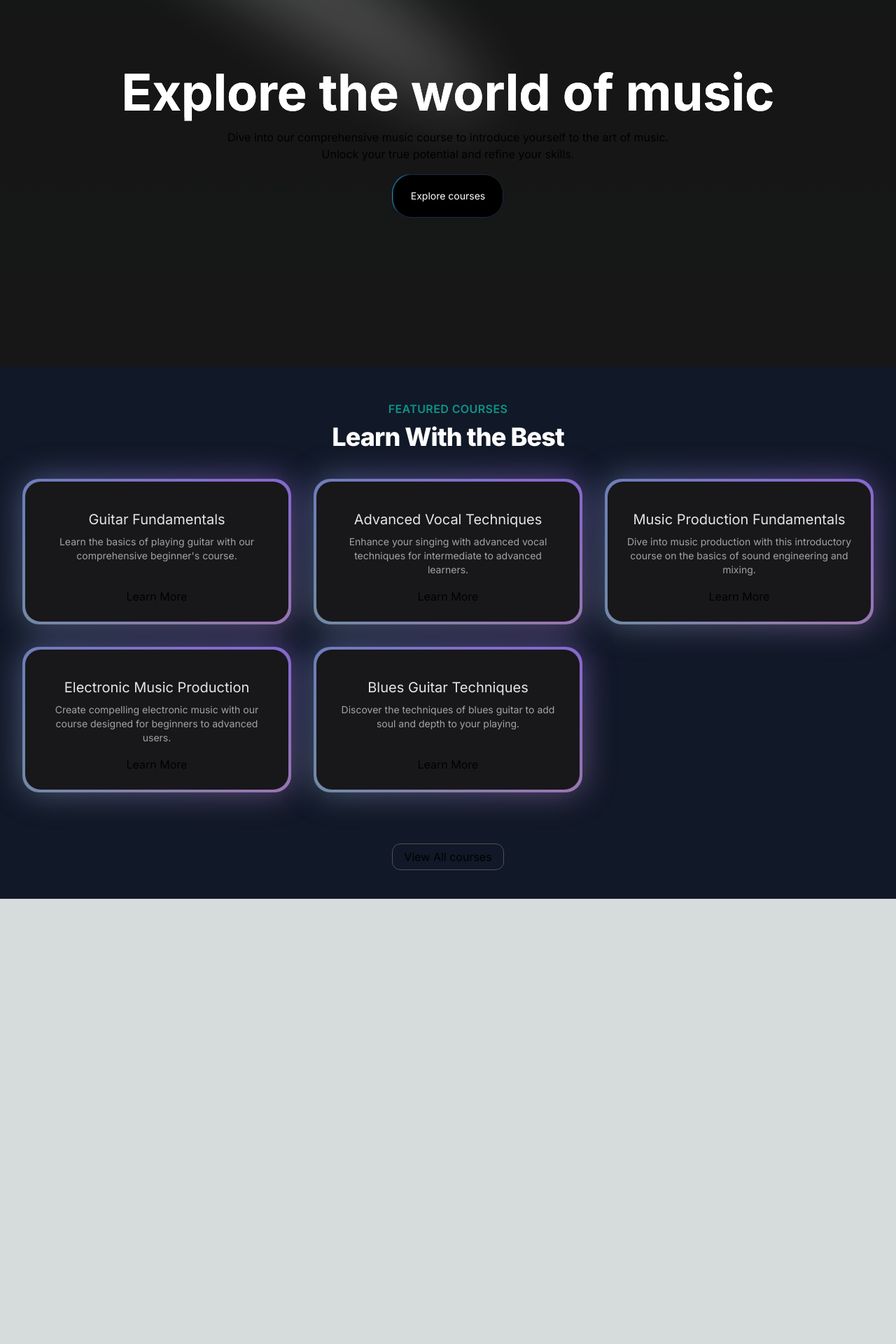
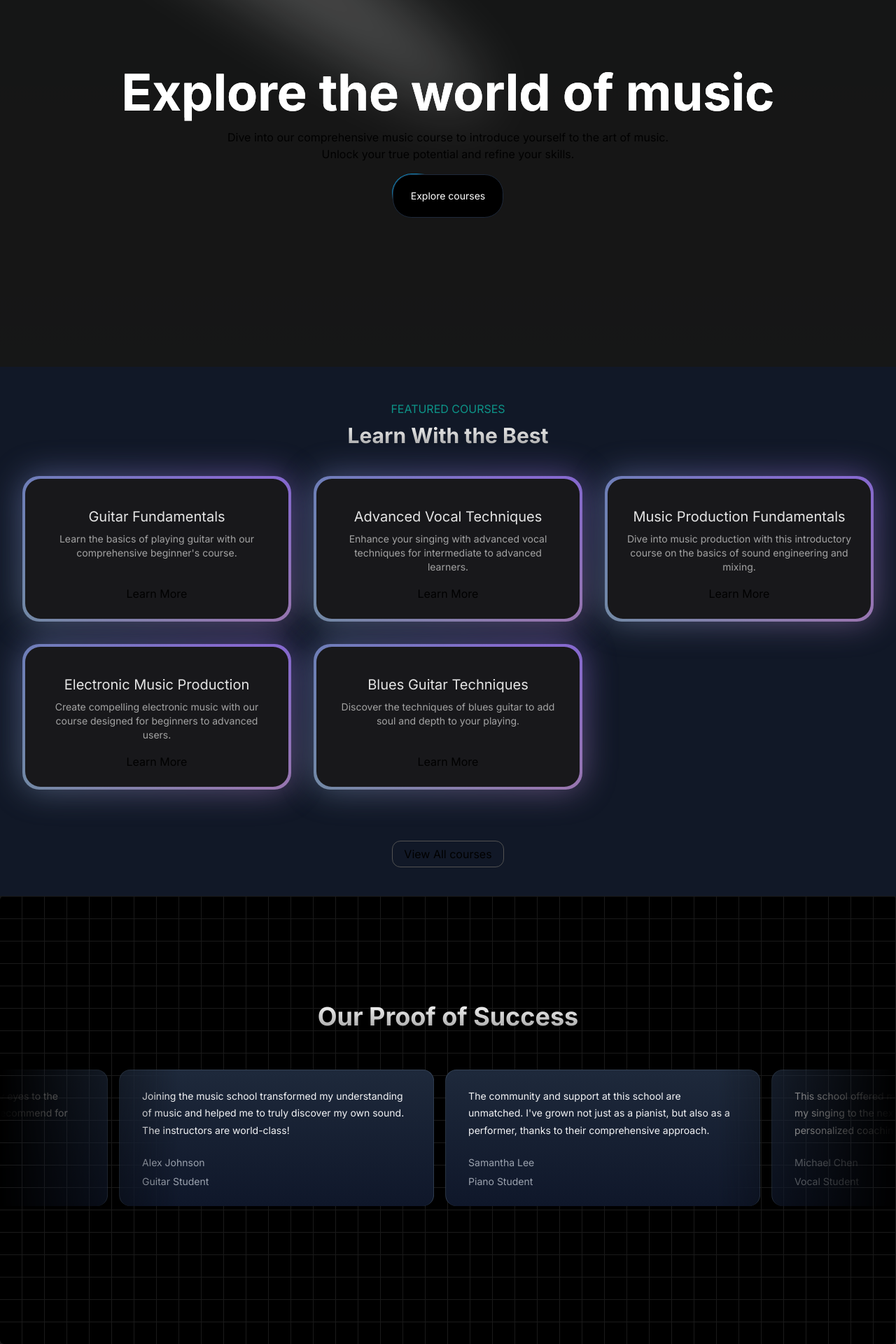
Before and after one commit to AyushDixit123/music-academy, a Next.js app: page / in a window 1280 px wide. Shown: the part 216-2136 px from the top of the page at 70% size. Before the commit the page ends 1500 px from the top, so only its background shows below. Built offline with nearby package versions, Linux system fonts and the light colour scheme.

Commit message:
made testimonals

```diff
--- a/app/page.tsx
+++ b/app/page.tsx
@@ -1,12 +1,14 @@
 
 import { Hero } from "@/components/Herosection";
 import Featuredcourses from "@/components/Featured-courses";
+import { Testimonals } from "@/components/Testimonals";
 export default function Home() {
   return (
     <>
      <main className="min-h-screen bg-black/[0.9]">
       <Hero />
       <Featuredcourses />
+      <Testimonals />
      </main>
 
     </>
--- a/components/Featured-courses.tsx
+++ b/components/Featured-courses.tsx
@@ -22,14 +22,14 @@
     <div className="py-12 bg-gray-900">
         <div>
             <div className="text-center">
-                <h2 className="text-base text-teal-600 font-semibold tracking-wide uppercase">FEATURED COURSES</h2>
-                <p className="mt-2 text-3xl leading-8 font-extrabold tracking-tight text-white sm:text-4xl">Learn With the Best</p>
+                <h2 className="text-base text-teal-600 ">FEATURED COURSES</h2>
+                <p className="mt-2  text-4xl md:text-3xl font-bold bg-clip-text text-transparent bg-gradient-to-b from-neutral-50 to-neutral-400">Learn With the Best</p>
             </div>
         </div>
         <div className="mt-10 mx-8">
             <div className="grid grid-cols-1 sm:grid-cols-2 lg:grid-cols-3 gap-8 justify-center">
                 {featuredCourses.map((course:Course)=> (
-                    <div key={course.id} className="flex justify-center">
+                    <div key={course.id} className="flex justify-center"/**to get content in center else black ka div khisak jaega */>
                         <BackgroundGradient
                         className="flex flex-col rounded-[22px] bg-white dark:bg-zinc-900 overflow-hidden h-full max-w-sm">
                             <div className="p-4 sm:p-6 flex flex-col items-center text-center flex-grow">
--- /dev/null
+++ b/components/Testimonals.tsx
@@ -0,0 +1,50 @@
+'use client';
+import React, { useEffect, useState } from "react";
+import { InfiniteMovingCards } from "@/components/ui/infinite-moving-cards";
+const musicschooltestimonals=[
+    {
+      quote:
+        'Joining the music school transformed my understanding of music and helped me to truly discover my own sound. The instructors are world-class!',
+      name: 'Alex Johnson',
+      title: 'Guitar Student',
+    },
+    {
+      quote:
+        "The community and support at this school are unmatched. I've grown not just as a pianist, but also as a performer, thanks to their comprehensive approach.",
+      name: 'Samantha Lee',
+      title: 'Piano Student',
+    },
+    {
+      quote:
+        "This school offered me the tools and confidence to take my singing to the next level. I'm endlessly grateful for the personalized coaching.",
+      name: 'Michael Chen',
+      title: 'Vocal Student',
+    },
+    {
+      quote:
+        'As a violinist, finding the right mentor can be challenging, but this school matched me with a teacher who truly understands my goals and challenges.',
+      name: 'Emily Taylor',
+      title: 'Violin Student',
+    },
+    {
+      quote:
+        'The production courses here opened my eyes to the intricacies of music production. Highly recommend for any aspiring producers!',
+      name: 'Chris Morales',
+      title: 'Music Production Student',
+    },
+  ];
+
+  export function Testimonals(){
+    return (
+        <div className="h-[40rem] rounded-md flex flex-col antialiased bg-white dark:bg-black dark:bg-grid-white/[0.1] items-center justify-center relative overflow-hidden">
+            <h2 className="text-4xl mb-10 font-bold bg-clip-text text-transparent bg-gradient-to-b from-neutral-50 to-neutral-400">Our Proof of Success</h2>
+          <InfiniteMovingCards
+            items={musicschooltestimonals}
+            direction="right"
+            speed="slow"
+            className="h-64"
+          />
+        </div>
+      );
+
+  }
--- /dev/null
+++ b/components/ui/infinite-moving-cards.tsx
@@ -0,0 +1,121 @@
+"use client";
+
+import { cn } from "@/utils/cn";
+import React, { useEffect, useState } from "react";
+
+export const InfiniteMovingCards = ({
+  items,
+  direction = "left",
+  speed = "fast",
+  pauseOnHover = true,
+  className,
+}: {
+  items: {
+    quote: string;
+    name: string;
+    title: string;
+  }[];
+  direction?: "left" | "right";
+  speed?: "fast" | "normal" | "slow";
+  pauseOnHover?: boolean;
+  className?: string;
+}) => {
+  const containerRef = React.useRef<HTMLDivElement>(null);
+  const scrollerRef = React.useRef<HTMLUListElement>(null);
+
+  useEffect(() => {
+    addAnimation();
+  }, []);
+  const [start, setStart] = useState(false);
+  function addAnimation() {
+    if (containerRef.current && scrollerRef.current) {
+      const scrollerContent = Array.from(scrollerRef.current.children);
+
+      scrollerContent.forEach((item) => {
+        const duplicatedItem = item.cloneNode(true);
+        if (scrollerRef.current) {
+          scrollerRef.current.appendChild(duplicatedItem);
+        }
+      });
+
+      getDirection();
+      getSpeed();
+      setStart(true);
+    }
+  }
+  const getDirection = () => {
+    if (containerRef.current) {
+      if (direction === "left") {
+        containerRef.current.style.setProperty(
+          "--animation-direction",
+          "forwards"
+        );
+      } else {
+        containerRef.current.style.setProperty(
+          "--animation-direction",
+          "reverse"
+        );
+      }
+    }
+  };
+  const getSpeed = () => {
+    if (containerRef.current) {
+      if (speed === "fast") {
+        containerRef.current.style.setProperty("--animation-duration", "20s");
+      } else if (speed === "normal") {
+        containerRef.current.style.setProperty("--animation-duration", "40s");
+      } else {
+        containerRef.current.style.setProperty("--animation-duration", "80s");
+      }
+    }
+  };
+  return (
+    <div
+      ref={containerRef}
+      className={cn(
+        "scroller relative z-20  max-w-7xl overflow-hidden  [mask-image:linear-gradient(to_right,transparent,white_20%,white_80%,transparent)]",
+        className
+      )}
+    >
+      <ul
+        ref={scrollerRef}
+        className={cn(
+          " flex min-w-full shrink-0 gap-4 py-4 w-max flex-nowrap",
+          start && "animate-scroll ",
+          pauseOnHover && "hover:[animation-play-state:paused]"
+        )}
+      >
+        {items.map((item, idx) => (
+          <li
+            className="w-[350px] max-w-full relative rounded-2xl border border-b-0 flex-shrink-0 border-slate-700 px-8 py-6 md:w-[450px]"
+            style={{
+              background:
+                "linear-gradient(180deg, var(--slate-800), var(--slate-900)",
+            }}
+            key={item.name}
+          >
+            <blockquote>
+              <div
+                aria-hidden="true"
+                className="user-select-none -z-1 pointer-events-none absolute -left-0.5 -top-0.5 h-[calc(100%_+_4px)] w-[calc(100%_+_4px)]"
+              ></div>
+              <span className=" relative z-20 text-sm leading-[1.6] text-gray-100 font-normal">
+                {item.quote}
+              </span>
+              <div className="relative z-20 mt-6 flex flex-row items-center">
+                <span className="flex flex-col gap-1">
+                  <span className=" text-sm leading-[1.6] text-gray-400 font-normal">
+                    {item.name}
+                  </span>
+                  <span className=" text-sm leading-[1.6] text-gray-400 font-normal">
+                    {item.title}
+                  </span>
+                </span>
+              </div>
+            </blockquote>
+          </li>
+        ))}
+      </ul>
+    </div>
+  );
+};
--- a/package.json
+++ b/package.json
@@ -11,6 +11,7 @@
   "dependencies": {
     "clsx": "^2.1.1",
     "framer-motion": "^11.2.9",
+    "mini-svg-data-uri": "^1.4.4",
     "next": "14.2.3",
     "react": "^18",
     "react-dom": "^18",
--- a/tailwind.config.ts
+++ b/tailwind.config.ts
@@ -1,5 +1,6 @@
 import type { Config } from "tailwindcss";
 const defaultTheme = require("tailwindcss/defaultTheme");
+const svgToDataUri = require("mini-svg-data-uri");
 const colors = require("tailwindcss/colors");
 const {
   default: flattenColorPalette,
@@ -15,9 +16,16 @@
   theme: {
     extend: {
       animation: {
+        scroll:
+          "scroll var(--animation-duration, 40s) var(--animation-direction, forwards) linear infinite",
         spotlight: "spotlight 2s ease .75s 1 forwards",
       },
       keyframes: {
+        scroll: {
+          to: {
+            transform: "translate(calc(-50% - 0.5rem))",
+          },
+        },
         spotlight: {
           "0%": {
             opacity: '0',
@@ -38,7 +46,29 @@
   },
 
   plugins: [ // rest of the code
-  addVariablesForColors,],
+  addVariablesForColors,
+  function ({ matchUtilities, theme }: any) {
+    matchUtilities(
+      {
+        "bg-grid": (value: any) => ({
+          backgroundImage: `url("${svgToDataUri(
+            `<svg xmlns="http://www.w3.org/2000/svg" viewBox="0 0 32 32" width="32" height="32" fill="none" stroke="${value}"><path d="M0 .5H31.5V32"/></svg>`
+          )}")`,
+        }),
+        "bg-grid-small": (value: any) => ({
+          backgroundImage: `url("${svgToDataUri(
+            `<svg xmlns="http://www.w3.org/2000/svg" viewBox="0 0 32 32" width="8" height="8" fill="none" stroke="${value}"><path d="M0 .5H31.5V32"/></svg>`
+          )}")`,
+        }),
+        "bg-dot": (value: any) => ({
+          backgroundImage: `url("${svgToDataUri(
+            `<svg xmlns="http://www.w3.org/2000/svg" viewBox="0 0 32 32" width="16" height="16" fill="none"><circle fill="${value}" id="pattern-circle" cx="10" cy="10" r="1.6257413380501518"></circle></svg>`
+          )}")`,
+        }),
+      },
+      { values: flattenColorPalette(theme("backgroundColor")), type: "color" }
+    );
+}, ],
 };
 // This plugin adds each Tailwind color as a global CSS variable, e.g. var(--gray-200).
 function addVariablesForColors({ addBase, theme }: any) {
```
Also changed, not shown: 1 other file (tests, documents, lock files or other folders).
